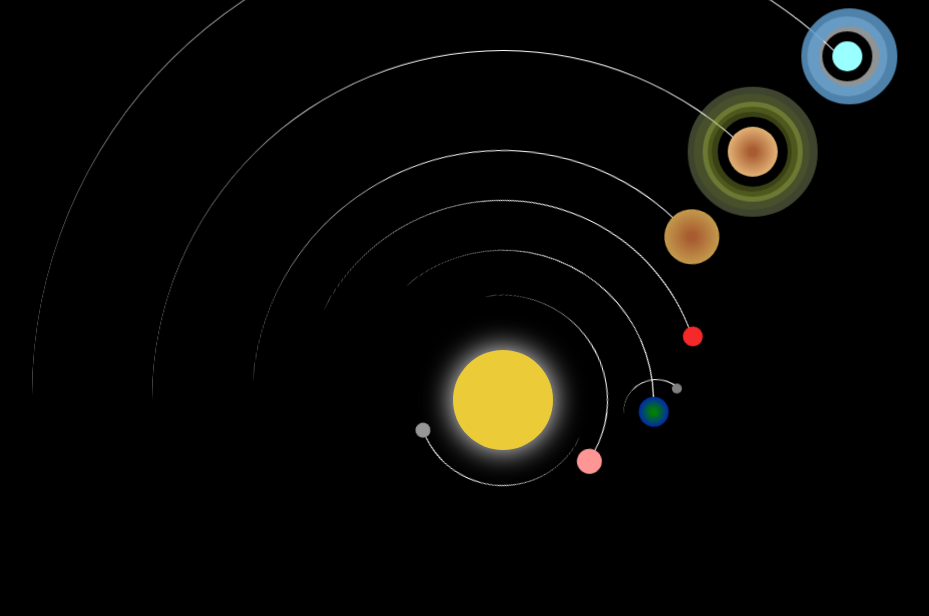
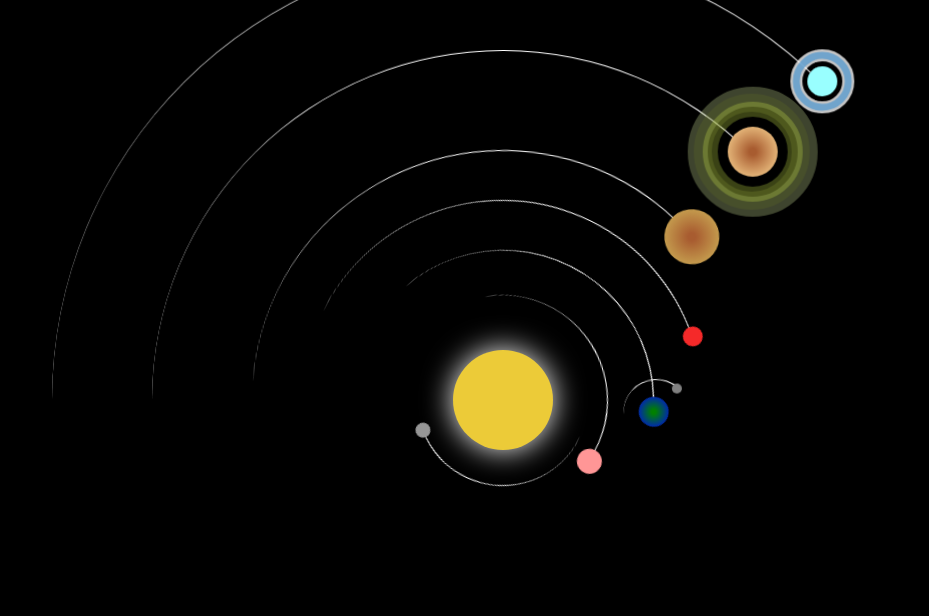
Before and after one commit to ErenYeager-123/solar, a plain HTML site: page index.html in a window 1280 px wide. Shown: the whole page, without its empty margins (137-1066 px from the left). Drawn offline with Linux system fonts and the light colour scheme.

Commit message:
replace uranus

```diff
--- a/index.html
+++ b/index.html
@@ -48,6 +48,12 @@
             <div class="ring1s ring-layer"></div>
             <div class="ring2s ring-layer"></div>
         </div>
+
+        <div class="neptune" data-name="Neptune">
+            <div class="planet-core"></div>
+            <div class="ring1n ring-layer"></div>
+            <div class="ring2n ring-layer"></div>
+        </div>
     </div>
 
     <script src="script.js"></script>
--- a/script.js
+++ b/script.js
@@ -1,5 +1,5 @@
 document.addEventListener("DOMContentLoaded", () => {
-    const planets = document.querySelectorAll(".sun, .mercury, .venus, .earth, .moon, .mars, .jupiter, .saturn");
+    const planets = document.querySelectorAll(".sun, .mercury, .venus, .earth, .moon, .mars, .jupiter, .saturn, .uranus");
 
     planets.forEach((planet) => {
         const core = planet.querySelector(".planet-core"); // Lõi hành tinh
--- a/style.css
+++ b/style.css
@@ -130,25 +130,25 @@ body {
 }
 
 .uranus {
-    top: -28em;
-    right: -28em;
-    width: 95em;
-    height: 95em;
+    top: -25em;
+    right: -25em;
+    width: 90em;
+    height: 90em;
     animation: orbit 30688.5s linear infinite;
 }
 .ring1s {
-    width: 50px;
-    height: 50px;
-    border: 15px solid rgba(247, 251, 251, 0.583);
-    right: 5.5em;
-    top: 13.5em;
+    width: 40px;
+    height: 40px;
+    border: 12px solid rgba(252, 252, 252, 0.781);
+    right: 6.625em;
+    top: 13em;
 }
 .ring2s {
-    width: 60px;
-    height: 60px;
-    border: 18px solid rgba(95, 158, 206, 0.829);
-    right: 3.75em;
-    top: 13.5em;
+    width: 45px;
+    height: 45px;
+    border: 7px solid rgba(95, 158, 206, 0.829);
+    right: 7.125em;
+    top: 13em;
 }
 
 /* Cốt lõi hành tinh (thay cho ::before) */
@@ -225,8 +225,8 @@ body {
 }
 
 .uranus .planet-core {
-    top: 12em;
-    right: 12em;
+    top: 11.5em;
+    right: 11.5em;
     width: 3em;
     height: 3em;
     background-color: rgb(153, 255, 255);
```
